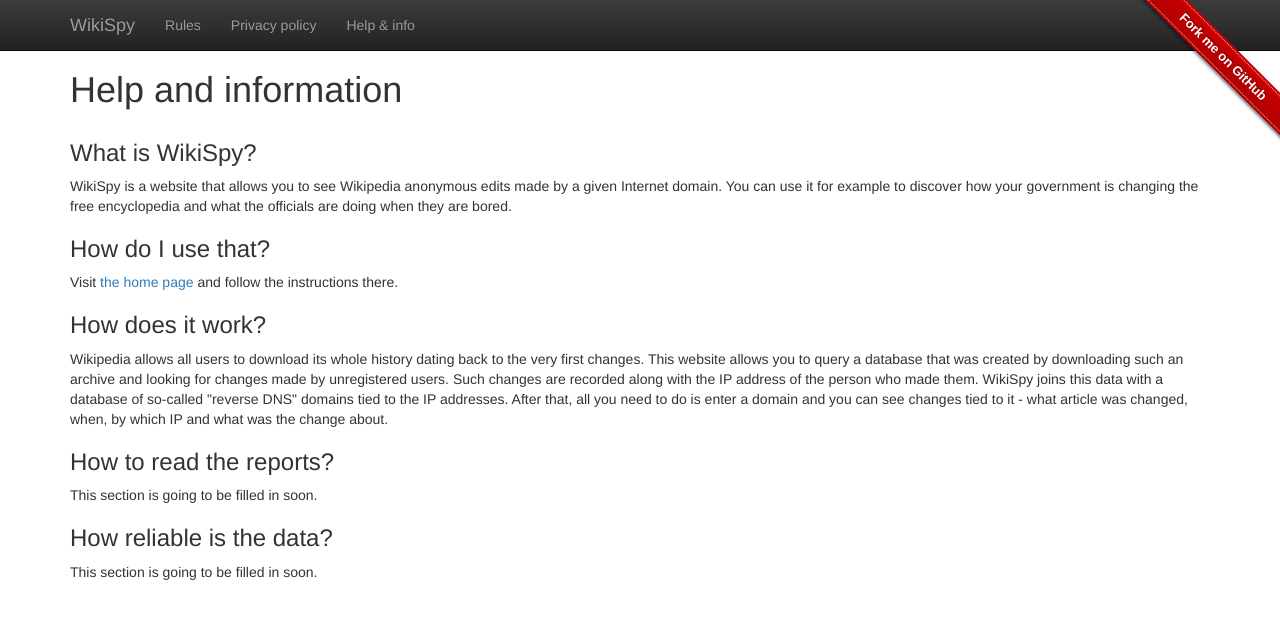
After one commit to d33tah/wikispy, a Django app: template wikispy/templates/info.html in a window 1280 px wide. The commit adds this page. Shown: the top 619 px of the page. Run offline with Django 3.2, Linux system fonts and the light colour scheme; the template is opened without the code that fills it, so the values that code supplies are empty; some libraries are stand-ins or nearby versions.

Commit message:
Add the "Help & info" page.

```diff
--- a/wikispy/templates/base.html
+++ b/wikispy/templates/base.html
@@ -53,6 +53,7 @@
           <ul class="nav navbar-nav">
             <li><a href="/rules">{% trans "Rules" %}</a></li>
             <li><a href="/privacy">{% trans "Privacy policy" %}</a></li>
+            <li><a href="/info">{% trans "Help & info" %}</a></li>
           </ul>
         </div><!--/.nav-collapse -->
       </div>
--- /dev/null
+++ b/wikispy/templates/info.html
@@ -0,0 +1,40 @@
+{% extends "base.html" %}
+{% load i18n %}{% load l10n %}
+{% block title %}
+    {% block h1title %}
+        {% trans "Help and information" %}
+    {% endblock %}
+{% endblock %}
+{% block content %}
+<h3>{% trans "What is WikiSpy?" %}</h3>
+<p>{% blocktrans %}WikiSpy is a website that allows you to see Wikipedia
+anonymous edits made by a given Internet domain. You can use it for example
+to discover how your government is changing the free encyclopedia and what
+the officials are doing when they are bored.{% endblocktrans %}</p>
+
+<h3>{% trans "How do I use that?" %}</h3>
+<p>{% blocktrans %}Visit <a href="/">the home page</a> and follow the
+instructions there.{% endblocktrans %}</p>
+
+<h3>{% trans "How does it work?" %}</h3>
+<p>{% blocktrans %}Wikipedia allows all users to download its whole history
+dating back to the very first changes. This website allows you to query
+a database that was created by downloading such an archive and looking for
+changes made by unregistered users. Such changes are recorded along with the IP
+address of the person who made them. WikiSpy joins this data with a database
+of so-called "reverse DNS" domains tied to the IP addresses. After that, all
+you need to do is enter a domain and you can see changes tied to it - what
+article was changed, when, by which IP and what was the change about.
+{% endblocktrans %}</p>
+
+<h3>{% trans "How to read the reports?" %}</h3>
+{% blocktrans %}
+This section is going to be filled in soon.
+{% endblocktrans %}
+
+<h3>{% trans "How reliable is the data?" %}</h3>
+{% blocktrans %}
+This section is going to be filled in soon.
+{% endblocktrans %}
+
+{% endblock %}
--- a/wikispy/urls.py
+++ b/wikispy/urls.py
@@ -6,6 +6,7 @@ urlpatterns = patterns('',
         'wikispy.views.by_rdns', name='home'),
     url(r'^rules$', 'wikispy.views.rules', name='home'),
     url(r'^privacy$', 'wikispy.views.privacy', name='home'),
+    url(r'^info$', 'wikispy.views.info', name='home'),
     url(r'view_edit/(?P<wiki_name>[^/]*)/(?P<edit_number>[^/]*)',
         'wikispy.views.view_edit', name='home'),
     url(r'^by_rdns_random/(?P<wiki_name>[^/]*)/(?P<rdns>[^/]*)$',
--- a/wikispy/views.py
+++ b/wikispy/views.py
@@ -65,6 +65,9 @@ def rules(request):
 def privacy(request):
     return render(request, 'privacy.html', {})
 
+def info(request):
+    return render(request, 'info.html', {})
+
 def view_edit(request, wiki_name, edit_number):
     wiki = Wiki.objects.filter(name=wiki_name)[0]
     url = "https://"
```
Also changed, not shown: wikispy/templates/index.html (+13 -0 lines), locale/pl/LC_MESSAGES/django.po.
